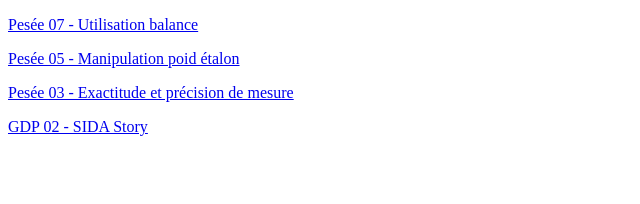
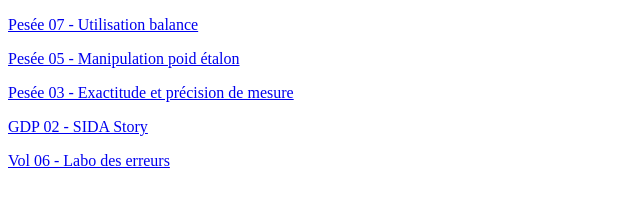
Before and after one commit to helsci/export-h5p, a plain HTML site: page index.html in a window 1280 px wide. Shown: the whole page, without its empty margins (0-640 px from the left). Drawn offline with Linux system fonts and the light colour scheme.

Commit message:
Update index.html

```diff
--- a/index.html
+++ b/index.html
@@ -5,5 +5,6 @@
   	<p><a href="/export-h5p/sources/pesee05-comment-manipuler-un-poids-etalon.html">Pesée 05 - Manipulation poid étalon</a></p>
 	<p><a href="/export-h5p/sources/pesee03-exactitude-et-precision-de-mesure.html">Pesée 03 - Exactitude et précision de mesure</a></p>
 	<p><a href="/export-h5p/sources/gdp02-sida-story.html">GDP 02 - SIDA Story</a></p>
+	<p><a href="/export-h5p/sources/vol06-labo-des-erreurs.html">Vol 06 - Labo des erreurs</a></p>
 </body>
 </html>
```
